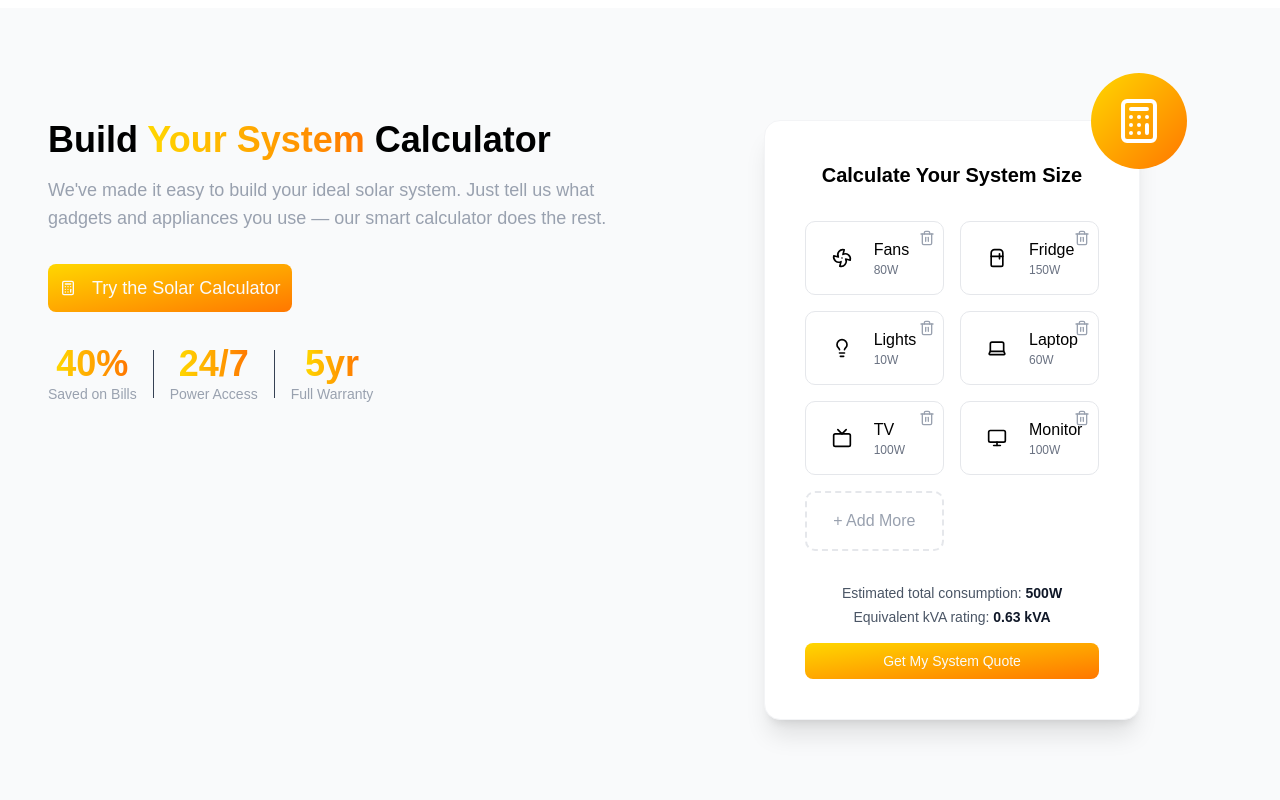
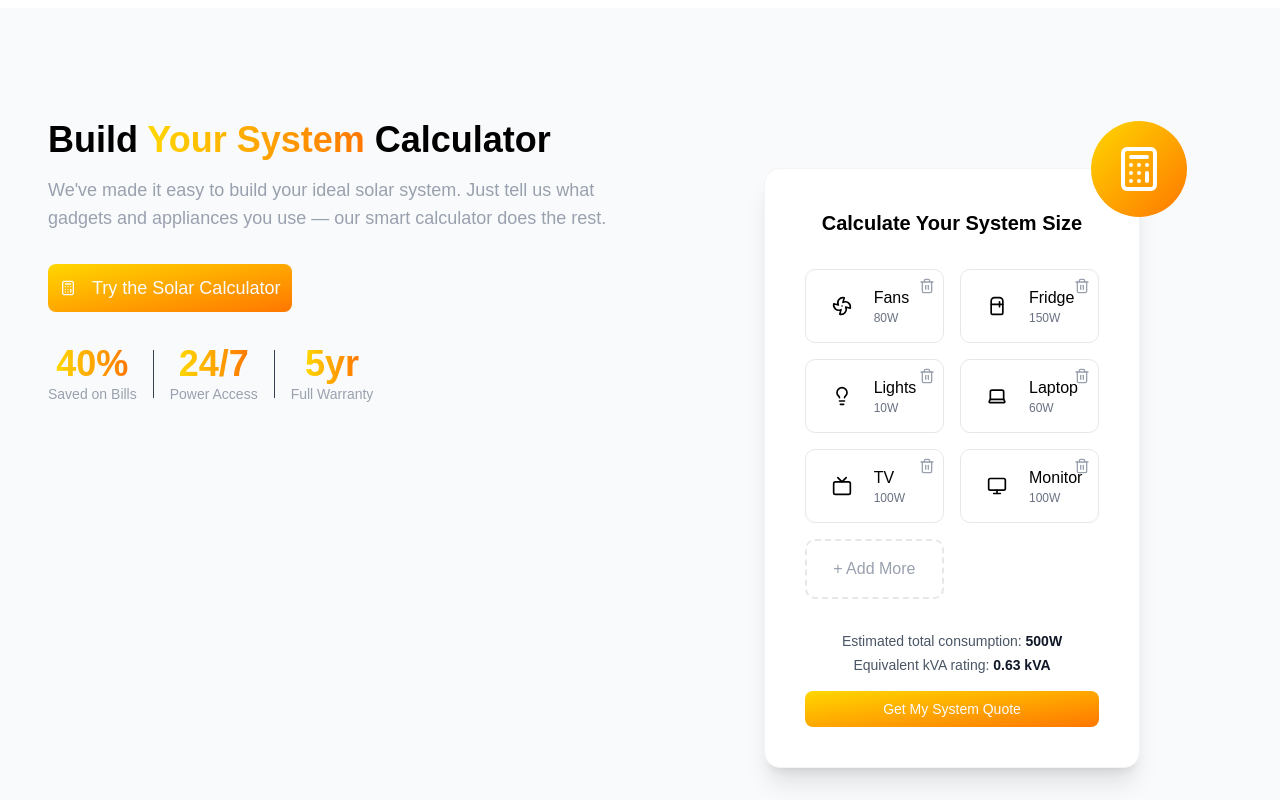
Before and after one commit to Dessimal/valuemine-solutions, a Next.js app: page / in a window 1280 px wide. Shown: the part 2360-3160 px from the top of the page. Built offline with nearby package versions, Linux system fonts and the light colour scheme.

Commit message:
resolving errors

```diff
--- a/app/Interest-calculator/page.tsx
+++ b/app/Interest-calculator/page.tsx
@@ -1,7 +1,7 @@
 "use client";
 
 import { CalculatorForm } from "@/components/ui/CalculatorForm";
-import { ArrowLeft, ArrowLeftToLine } from "lucide-react";
+import { ArrowLeftToLine } from "lucide-react";
 import { useRouter } from "next/navigation";
 import React from "react";
 
--- a/components/ui/SizeCalculator.tsx
+++ b/components/ui/SizeCalculator.tsx
@@ -170,7 +170,7 @@
   };
 
   return (
-    <div className="grid items-center">
+    <div className="grid items-center w-full max-w-4xl mx-auto px-4 sm:px-6 lg:px-8 py-12">
       <motion.div
         className="relative flex justify-center"
         initial={{ opacity: 0, y: 30 }}
```
